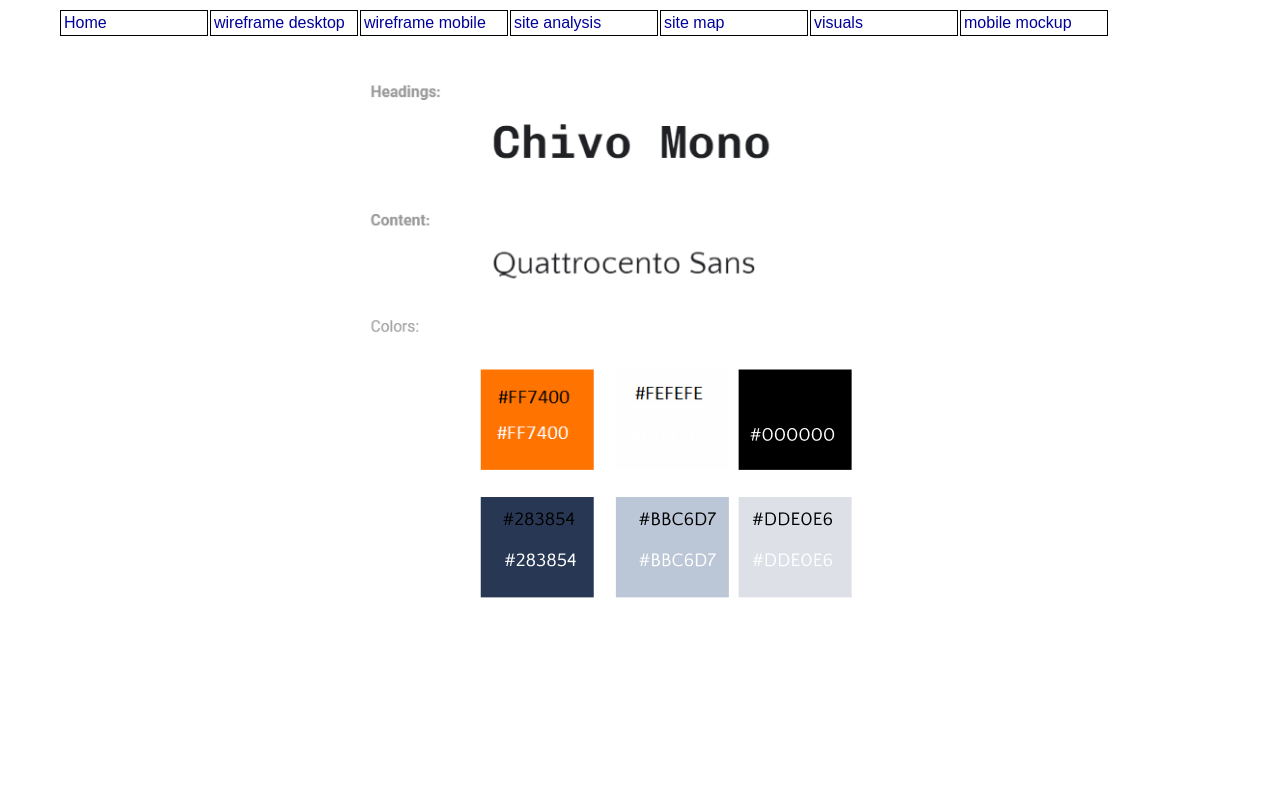
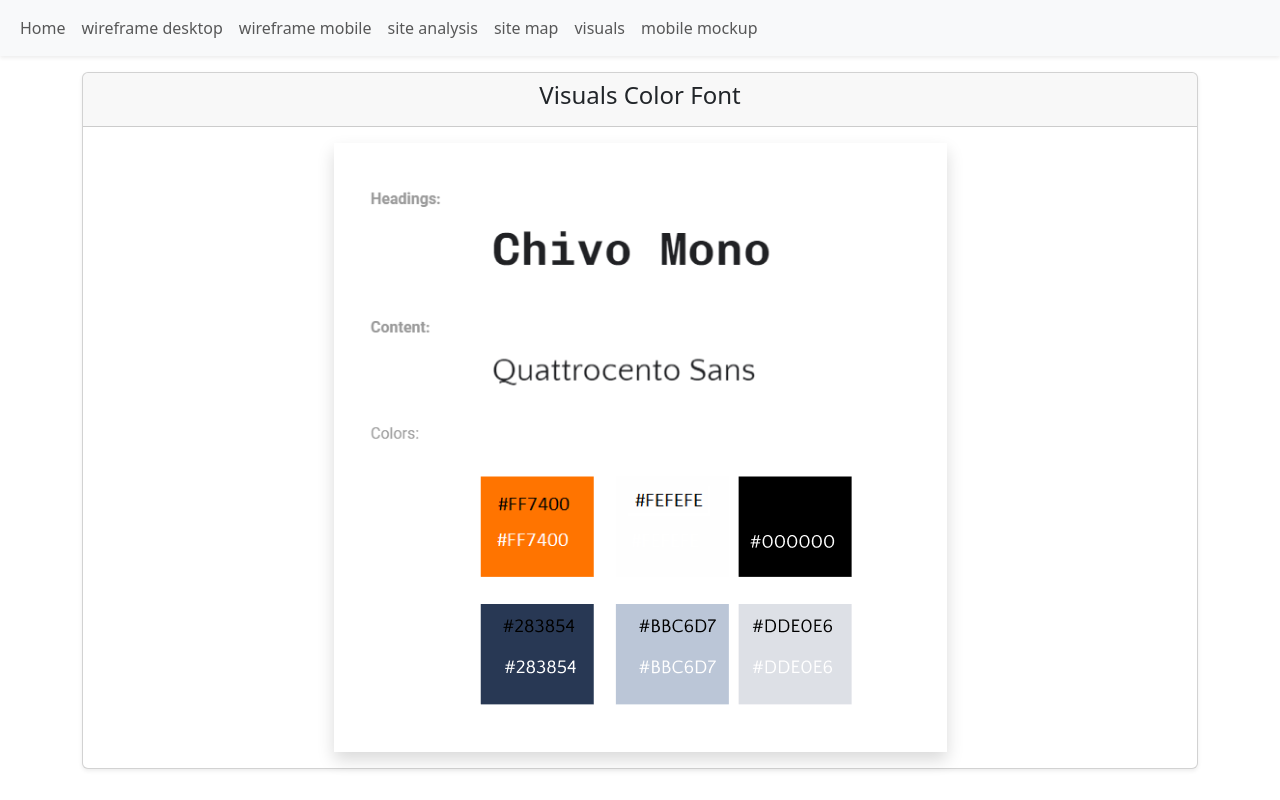
Before and after one commit to TheManMtl/fullstak.pro, a plain HTML site: page visuals.html in a window 1280 px wide. Drawn offline with nearby package versions, Linux system fonts and the light colour scheme.

Commit message:
apply bootstrap to all pages

```diff
--- a/styles/main.css
+++ /dev/null
@@ -1,34 +0,0 @@
-ol,ul {
-	list-style: none;
-}
-
-#mainMenu {
-	margin:10px;
-	width:1200px;
-	font-family: sans-serif;
-}
-#mainMenu li {
-	display:block;
-	width:146px;
-	float:left;
-	margin-left:2px;
-	border:1px solid #000;
-}
-
-#mainMenu a {
-	display:block;
-	padding:3px;
-	text-decoration:none;
-	background-color:#fff;
-	color:#009;
-}
-
-#mainMenu a:hover {
-	background-color:#009;
-	color:#fff;
-}
-
-#homeImage {
-    padding: 79px;
-    width: -webkit-fill-available;
-}
--- a/visuals.html
+++ b/visuals.html
@@ -4,24 +4,38 @@
     <meta http-equiv="X-UA-Compatible" content="IE=edge">
     <meta name="viewport" content="width=device-width, initial-scale=1.0">
     <title>visuals</title>
-    <link rel="stylesheet" type="text/css" href="styles/main.css" />
+    <link href="https://cdn.jsdelivr.net/npm/bootstrap@5.3.0-alpha3/dist/css/bootstrap.min.css" rel="stylesheet" integrity="sha384-KK94CHFLLe+nY2dmCWGMq91rCGa5gtU4mk92HdvYe+M/SXH301p5ILy+dN9+nJOZ" crossorigin="anonymous">
+    <link rel="stylesheet" href="https://cdnjs.cloudflare.com/ajax/libs/animate.css/4.1.1/animate.min.css"/>
 </head>
 <body>
-    <div>
-        <nav>
-            <ul id="mainMenu">
-                <li><a href="index.html">Home</a></li>
-                <li><a href="wireframes_desk.html">wireframe desktop</a></li>
-                <li><a href="wireframe_mob.html">wireframe mobile</a></li>
-                <li><a href="site_analysis.html">site analysis</a></li>
-                <li><a href="site_map.html">site map</a></li>
-                <li><a href="visuals.html">visuals</a></li>
-                <li><a href="mockup_mob.html">mobile mockup</a></li>
+    <nav class="navbar navbar-expand-lg bg-body-tertiary mb-3 shadow-sm">
+        <div class="container-fluid">
+
+            <div class="collapse navbar-collapse" id="navbarSupportedContent">
+            <ul class="navbar-nav me-auto mb-2 mb-lg-0">
+
+                <li class="nav-item"><a class="nav-link" href="index.html">Home</a></li>
+                <li class="nav-item"><a class="nav-link" href="wireframes_desk.html">wireframe desktop</a></li>
+                <li class="nav-item"><a class="nav-link" href="wireframe_mob.html">wireframe mobile</a></li>
+                <li class="nav-item"><a class="nav-link" href="site_analysis.html">site analysis</a></li>
+                <li class="nav-item"><a class="nav-link" href="site_map.html">site map</a></li>
+                <li class="nav-item"><a class="nav-link" href="visuals.html">visuals</a></li>
+                <li class="nav-item"><a class="nav-link" href="mockup_mob.html">mobile mockup</a></li>
             </ul>
-        </nav>
-    </div>
-    <div>
-        <p style="text-align:center;"><img src="images/Visual-ColorsFont_.png" alt="visuals"></p>
+            </div>
+        </div>
+    </nav>
+
+    <div class="container text-center">
+        <div class="card shadow-sm">
+            <div class="card-header">
+                <div class="card-title"><h4>Visuals Color Font</h4></div>
+            </div>
+
+            <div class="card-body">
+                <img class="shadow img-fluid animate__animated animate__zoomInUp" src="images/Visual-ColorsFont_.png" alt="visuals">
+            </div>
+        </div>
     </div>
 </body>
 </html>
```
Also changed, not shown: index.html (+1 -1 lines), mockup_mob.html (+30 -15 lines), site_analysis.html (+32 -15 lines), site_map.html (+28 -15 lines), wireframe_mob.html (+1 -1 lines), wireframes_desk.html (+32 -12 lines).
